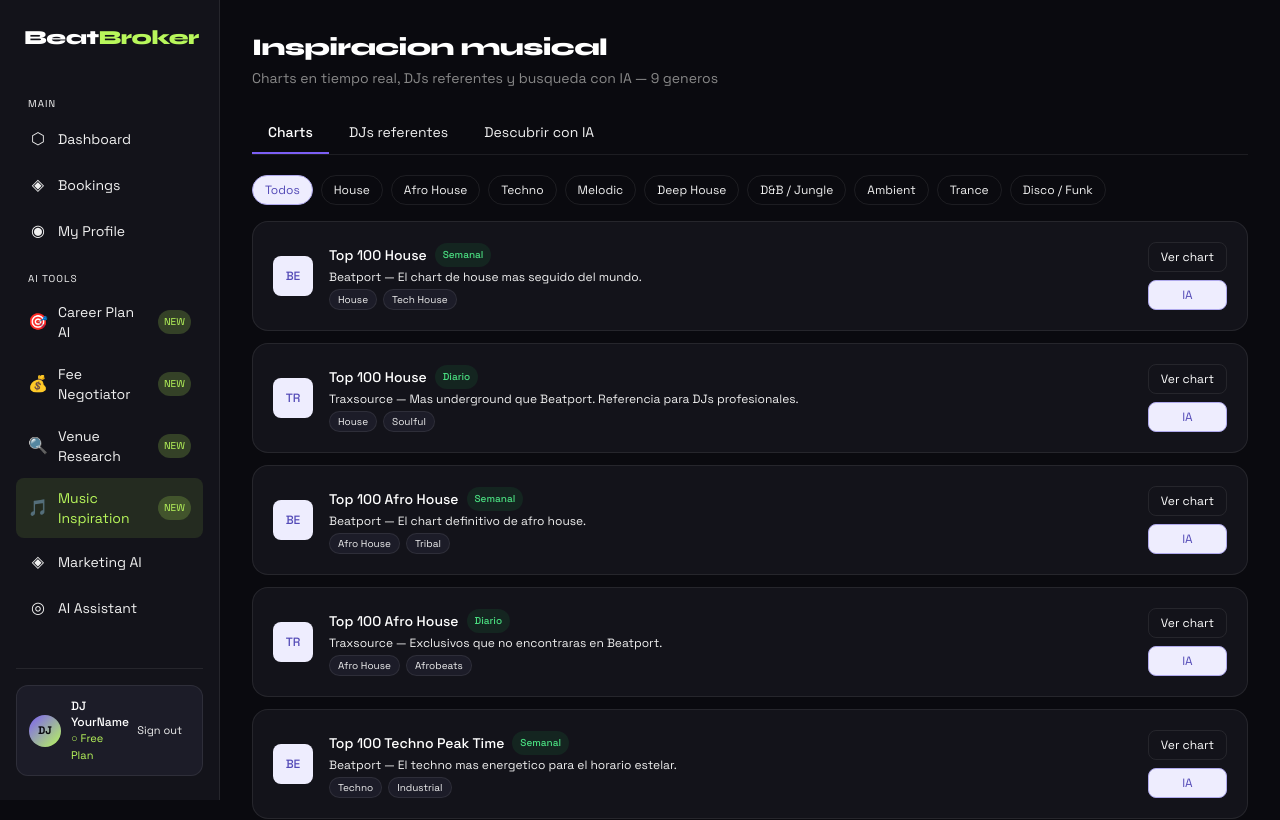
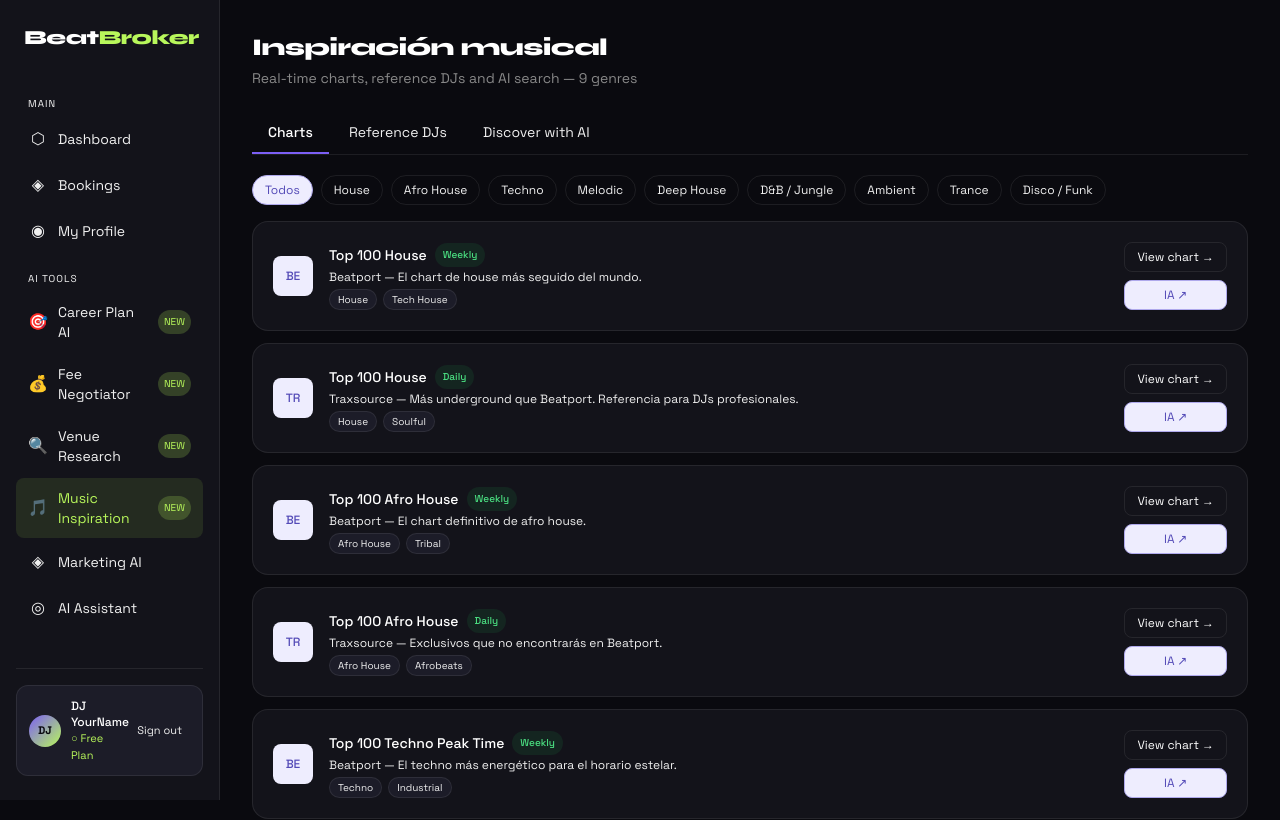
Before and after one commit to arreguiarregui-wq/djbook-pro, a Next.js app: page /inspiracion in a window 1280 px wide. Shown: the top 820 px of the page. Built offline with nearby package versions, Linux system fonts and the light colour scheme.

Commit message:
feat: translate inspiracion to English

```diff
--- a/app/inspiracion/page.tsx
+++ b/app/inspiracion/page.tsx
@@ -16,24 +16,24 @@ const GENRES = [
 ]
 
 const CHARTS = [
-  { g: 'house', p: 'Beatport', n: 'Top 100 House', d: 'El chart de house mas seguido del mundo.', t: ['House', 'Tech House'], url: 'https://www.beatport.com/genre/house/5/top-100', upd: 'Semanal' },
-  { g: 'house', p: 'Traxsource', n: 'Top 100 House', d: 'Mas underground que Beatport. Referencia para DJs profesionales.', t: ['House', 'Soulful'], url: 'https://www.traxsource.com/genre/2/house', upd: 'Diario' },
-  { g: 'afro', p: 'Beatport', n: 'Top 100 Afro House', d: 'El chart definitivo de afro house.', t: ['Afro House', 'Tribal'], url: 'https://www.beatport.com/genre/afro-house/89/top-100', upd: 'Semanal' },
-  { g: 'afro', p: 'Traxsource', n: 'Top 100 Afro House', d: 'Exclusivos que no encontraras en Beatport.', t: ['Afro House', 'Afrobeats'], url: 'https://www.traxsource.com/genre/38/afro-house', upd: 'Diario' },
-  { g: 'techno', p: 'Beatport', n: 'Top 100 Techno Peak Time', d: 'El techno mas energetico para el horario estelar.', t: ['Techno', 'Industrial'], url: 'https://www.beatport.com/genre/techno/6/top-100', upd: 'Semanal' },
-  { g: 'techno', p: 'Beatport', n: 'Top 100 Techno Raw/Deep', d: 'Techno oscuro y experimental. La cara underground.', t: ['Techno', 'Raw', 'Dark'], url: 'https://www.beatport.com/genre/techno-raw-deep-hypnotic/92/top-100', upd: 'Semanal' },
-  { g: 'melodic', p: 'Beatport', n: 'Top 100 Melodic House & Techno', d: 'El genero en mayor auge en Europa ahora mismo.', t: ['Melodic Techno', 'Melodic House'], url: 'https://www.beatport.com/genre/melodic-house-techno/90/top-100', upd: 'Semanal' },
-  { g: 'melodic', p: 'Traxsource', n: 'Top 100 Melodic House', d: 'Seleccion refinada de melodic house para DJs.', t: ['Melodic', 'Organic'], url: 'https://www.traxsource.com/genre/96/melodic-house-techno', upd: 'Diario' },
-  { g: 'deep', p: 'Beatport', n: 'Top 100 Deep House', d: 'Deep house, garage y sonidos organicos.', t: ['Deep House', 'Garage'], url: 'https://www.beatport.com/genre/deep-house/12/top-100', upd: 'Semanal' },
-  { g: 'deep', p: 'Traxsource', n: 'Top 100 Deep House', d: 'Deep house de raiz con influencias de Chicago.', t: ['Deep', 'Chicago'], url: 'https://www.traxsource.com/genre/13/deep-house', upd: 'Diario' },
-  { g: 'dnb', p: 'Beatport', n: 'Top 100 Drum & Bass', d: 'Liquid, neurofunk y jungle. El chart completo.', t: ['D&B', 'Liquid', 'Jungle'], url: 'https://www.beatport.com/genre/drum-bass/1/top-100', upd: 'Semanal' },
-  { g: 'dnb', p: 'Juno', n: 'Drum & Bass / Jungle', d: 'La mejor seleccion de D&B en vinilo y digital.', t: ['D&B', 'Jungle', 'Vinyl'], url: 'https://www.juno.co.uk/drum-bass/', upd: 'Continuo' },
-  { g: 'ambient', p: 'Beatport', n: 'Top 100 Electronica / Downtempo', d: 'Ambient, IDM y electronica experimental.', t: ['Ambient', 'IDM'], url: 'https://www.beatport.com/genre/electronica/3/top-100', upd: 'Semanal' },
-  { g: 'ambient', p: 'Bandcamp', n: 'Ambient destacados', d: 'Los mejores lanzamientos ambient en sellos independientes.', t: ['Ambient', 'Experimental'], url: 'https://bandcamp.com/tag/ambient', upd: 'Continuo' },
-  { g: 'trance', p: 'Beatport', n: 'Top 100 Trance', d: 'Progressive, psytrance y uplifting. Todo el espectro.', t: ['Trance', 'Progressive'], url: 'https://www.beatport.com/genre/trance/7/top-100', upd: 'Semanal' },
-  { g: 'trance', p: 'Beatport', n: 'Top 100 Progressive House', d: 'Progressive house con raices en el trance.', t: ['Progressive', 'Melodic'], url: 'https://www.beatport.com/genre/progressive-house/15/top-100', upd: 'Semanal' },
-  { g: 'disco', p: 'Beatport', n: 'Top 100 Disco / Funk', d: 'Disco, funk y nu-disco. Ideal para warm-ups.', t: ['Disco', 'Funk', 'Nu-Disco'], url: 'https://www.beatport.com/genre/disco-funk/5/top-100', upd: 'Semanal' },
-  { g: 'disco', p: 'Juno', n: 'Disco & Funk', d: 'La mayor seleccion de disco y funk en vinilo.', t: ['Disco', 'Vinyl'], url: 'https://www.juno.co.uk/disco/', upd: 'Continuo' },
+  { g: 'house', p: 'Beatport', n: 'Top 100 House', d: 'El chart de house más seguido del mundo.', t: ['House', 'Tech House'], url: 'https://www.beatport.com/genre/house/5/top-100', upd: 'Weekly' },
+  { g: 'house', p: 'Traxsource', n: 'Top 100 House', d: 'Más underground que Beatport. Referencia para DJs profesionales.', t: ['House', 'Soulful'], url: 'https://www.traxsource.com/genre/2/house', upd: 'Daily' },
+  { g: 'afro', p: 'Beatport', n: 'Top 100 Afro House', d: 'El chart definitivo de afro house.', t: ['Afro House', 'Tribal'], url: 'https://www.beatport.com/genre/afro-house/89/top-100', upd: 'Weekly' },
+  { g: 'afro', p: 'Traxsource', n: 'Top 100 Afro House', d: 'Exclusivos que no encontrarás en Beatport.', t: ['Afro House', 'Afrobeats'], url: 'https://www.traxsource.com/genre/38/afro-house', upd: 'Daily' },
+  { g: 'techno', p: 'Beatport', n: 'Top 100 Techno Peak Time', d: 'El techno más energético para el horario estelar.', t: ['Techno', 'Industrial'], url: 'https://www.beatport.com/genre/techno/6/top-100', upd: 'Weekly' },
+  { g: 'techno', p: 'Beatport', n: 'Top 100 Techno Raw/Deep', d: 'Techno oscuro y experimental. La cara underground.', t: ['Techno', 'Raw', 'Dark'], url: 'https://www.beatport.com/genre/techno-raw-deep-hypnotic/92/top-100', upd: 'Weekly' },
+  { g: 'melodic', p: 'Beatport', n: 'Top 100 Melodic House & Techno', d: 'El género en mayor auge en Europa ahora mismo.', t: ['Melodic Techno', 'Melodic House'], url: 'https://www.beatport.com/genre/melodic-house-techno/90/top-100', upd: 'Weekly' },
+  { g: 'melodic', p: 'Traxsource', n: 'Top 100 Melodic House', d: 'Selección refinada de melodic house para DJs.', t: ['Melodic', 'Organic'], url: 'https://www.traxsource.com/genre/96/melodic-house-techno', upd: 'Daily' },
+  { g: 'deep', p: 'Beatport', n: 'Top 100 Deep House', d: 'Deep house, garage y sonidos orgánicos.', t: ['Deep House', 'Garage'], url: 'https://www.beatport.com/genre/deep-house/12/top-100', upd: 'Weekly' },
+  { g: 'deep', p: 'Traxsource', n: 'Top 100 Deep House', d: 'Deep house de raíz con influencias de Chicago.', t: ['Deep', 'Chicago'], url: 'https://www.traxsource.com/genre/13/deep-house', upd: 'Daily' },
+  { g: 'dnb', p: 'Beatport', n: 'Top 100 Drum & Bass', d: 'Liquid, neurofunk y jungle. El chart completo.', t: ['D&B', 'Liquid', 'Jungle'], url: 'https://www.beatport.com/genre/drum-bass/1/top-100', upd: 'Weekly' },
+  { g: 'dnb', p: 'Juno', n: 'Drum & Bass / Jungle', d: 'La mejor selección de D&B en vinilo y digital.', t: ['D&B', 'Jungle', 'Vinyl'], url: 'https://www.juno.co.uk/drum-bass/', upd: 'Ongoing' },
+  { g: 'ambient', p: 'Beatport', n: 'Top 100 Electronica / Downtempo', d: 'Ambient, IDM y electrónica experimental.', t: ['Ambient', 'IDM'], url: 'https://www.beatport.com/genre/electronica/3/top-100', upd: 'Weekly' },
+  { g: 'ambient', p: 'Bandcamp', n: 'Ambient destacados', d: 'Los mejores lanzamientos ambient en sellos independientes.', t: ['Ambient', 'Experimental'], url: 'https://bandcamp.com/tag/ambient', upd: 'Ongoing' },
+  { g: 'trance', p: 'Beatport', n: 'Top 100 Trance', d: 'Progressive, psytrance y uplifting. Todo el espectro.', t: ['Trance', 'Progressive'], url: 'https://www.beatport.com/genre/trance/7/top-100', upd: 'Weekly' },
+  { g: 'trance', p: 'Beatport', n: 'Top 100 Progressive House', d: 'Progressive house con raíces en el trance.', t: ['Progressive', 'Melodic'], url: 'https://www.beatport.com/genre/progressive-house/15/top-100', upd: 'Weekly' },
+  { g: 'disco', p: 'Beatport', n: 'Top 100 Disco / Funk', d: 'Disco, funk y nu-disco. Ideal para warm-ups.', t: ['Disco', 'Funk', 'Nu-Disco'], url: 'https://www.beatport.com/genre/disco-funk/5/top-100', upd: 'Weekly' },
+  { g: 'disco', p: 'Juno', n: 'Disco & Funk', d: 'La mayor selección de disco y funk en vinilo.', t: ['Disco', 'Vinyl'], url: 'https://www.juno.co.uk/disco/', upd: 'Ongoing' },
 ]
 
 const DJS = [
@@ -130,12 +130,12 @@ const DJS = [
 ]
 
 const QUICK_PROMPTS = [
-  'Top 10 tracks de afro house que todo DJ deberia conocer',
-  'Mejores tracks de melodic techno para set nocturno en Berlin',
-  'Sellos de drum and bass underground activos en 2025',
-  'DJs de ambient que inspiran a los mejores DJs de club',
-  'Diferencia entre trance progresivo y trance comercial',
-  'Que sonidos de house estan dominando en Europa ahora',
+  'Top 10 tracks de afro house que todo DJ debería conocer',
+  'Mejores tracks de melodic techno para set nocturno en Berlín',
+  'Underground drum and bass labels active in 2025',
+  'Ambient DJs that inspire the best club DJs',
+  'Difference between progressive trance and commercial trance',
+  'Qué sonidos de house están dominando en Europa ahora',
 ]
 
 export default function InspirationPage() {
@@ -165,7 +165,7 @@ export default function InspirationPage() {
       const d = await r.json()
       setAiResult(d.result || 'Error')
     } catch {
-      setAiResult('Error de conexion.')
+      setAiResult('Error de conexión.')
     } finally {
       setAiLoading(false)
     }
@@ -179,11 +179,11 @@ export default function InspirationPage() {
   return (
     <AppLayout>
       <div>
-        <h1 className="page-title">Inspiracion musical</h1>
-        <p className="page-sub">Charts en tiempo real, DJs referentes y busqueda con IA — 9 generos</p>
+        <h1 className="page-title">Inspiración musical</h1>
+        <p className="page-sub">Real-time charts, reference DJs and AI search — 9 genres</p>
 
         <div className="flex gap-1 border-b border-white/[0.08] mb-5">
-          {[{ id: 'charts', label: 'Charts' }, { id: 'djs', label: 'DJs referentes' }, { id: 'ia', label: 'Descubrir con IA' }].map(tab => (
+          {[{ id: 'charts', label: 'Charts' }, { id: 'djs', label: 'Reference DJs' }, { id: 'ia', label: 'Discover with AI' }].map(tab => (
             <button
               key={tab.id}
               onClick={() => setActiveTab(tab.id as any)}
@@ -217,10 +217,10 @@ export default function InspirationPage() {
                   </div>
                   <div className="flex flex-col gap-2 flex-shrink-0">
                     <a href={c.url} target="_blank" rel="noopener noreferrer" className="text-xs px-3 py-1.5 rounded-lg border border-white/[0.08] text-white hover:bg-surface2 transition-colors text-center">
-                      Ver chart
+                      View chart →
                     </a>
                     <button className="text-xs px-3 py-1.5 rounded-lg bg-[#EEEDFE] border border-[#AFA9EC] text-[#534AB7]" onClick={() => askAI(`Analiza las tendencias actuales de ${c.t[0]} en ${c.p}. Que sonidos dominan ahora mismo?`)}>
-                      IA
+                      IA ↗
                     </button>
                   </div>
                 </div>
@@ -243,11 +243,11 @@ export default function InspirationPage() {
                   <div className="text-sm font-medium text-white mb-0.5">{dj.n}</div>
                   <div className="text-xs text-muted mb-3">{dj.l}</div>
                   <div className="flex gap-1.5 flex-wrap">
-                    <a href={dj.ra} target="_blank" rel="noopener noreferrer" className="text-[10px] px-2 py-1 rounded-lg border border-white/[0.08] text-muted hover:bg-surface2">Charts RA</a>
+                    <a href={dj.ra} target="_blank" rel="noopener noreferrer" className="text-[10px] px-2 py-1 rounded-lg border border-white/[0.08] text-muted hover:bg-surface2">RA Charts</a>
                     <a href={dj.bp} target="_blank" rel="noopener noreferrer" className="text-[10px] px-2 py-1 rounded-lg border border-white/[0.08] text-muted hover:bg-surface2">Beatport</a>
                     <a href={dj.sc} target="_blank" rel="noopener noreferrer" className="text-[10px] px-2 py-1 rounded-lg border border-white/[0.08] text-muted hover:bg-surface2">SoundCloud</a>
                     <button className="text-[10px] px-2 py-1 rounded-lg bg-[#EEEDFE] border border-[#AFA9EC] text-[#534AB7]" onClick={() => askAI(`Que puedo aprender del estilo de ${dj.n} para mejorar como DJ de ${dj.l}?`)}>
-                      IA
+                      IA ↗
                     </button>
                   </div>
                 </div>
@@ -259,11 +259,11 @@ export default function InspirationPage() {
         {activeTab === 'ia' && (
           <div>
             <div className="card mb-4">
-              <div className="text-sm font-medium text-white mb-3">Pregunta sobre musica</div>
+              <div className="text-sm font-medium text-white mb-3">Ask about music</div>
               <div className="flex gap-3">
-                <input className="form-input flex-1" placeholder="Que tracks de afro house suenan en Berlin ahora?" value={aiQuery} onChange={e => setAiQuery(e.target.value)} onKeyDown={e => e.key === 'Enter' && askAI()} />
+                <input className="form-input flex-1" placeholder="What afro house tracks are hot in Berlin right now?" value={aiQuery} onChange={e => setAiQuery(e.target.value)} onKeyDown={e => e.key === 'Enter' && askAI()} />
                 <button className="btn-primary" onClick={() => askAI()} disabled={aiLoading || !aiQuery.trim()}>
-                  {aiLoading ? '...' : 'Buscar'}
+                  {aiLoading ? '...' : 'Search'}
                 </button>
               </div>
               <div className="flex gap-2 flex-wrap mt-3">
@@ -277,7 +277,7 @@ export default function InspirationPage() {
             {aiLoading && (
               <div className="flex items-center gap-2 p-4 bg-surface2 rounded-xl text-sm text-muted">
                 <div className="flex gap-1">{[0,1,2].map(i => <div key={i} className="w-1.5 h-1.5 rounded-full bg-accent2 animate-bounce" style={{animationDelay:`${i*0.2}s`}}/>)}</div>
-                Buscando con IA...
+                Searching with AI...
               </div>
             )}
             {aiResult && !aiLoading && (
```
Also changed, not shown: 1 other file (tests, documents, lock files or other folders).
